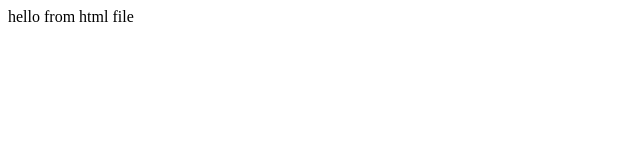
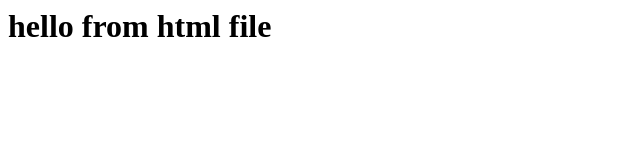
Before and after one commit to lannnn7/devops22, a plain HTML site: page index.html in a window 1280 px wide. Shown: the whole page, without its empty margins (0-640 px from the left). Drawn offline with Linux system fonts and the light colour scheme.

Commit message:
change html file

```diff
--- a/index.html
+++ b/index.html
@@ -1 +1 @@
-<h> hello from html file</h>
+<h1> hello from html file</h1>
```
